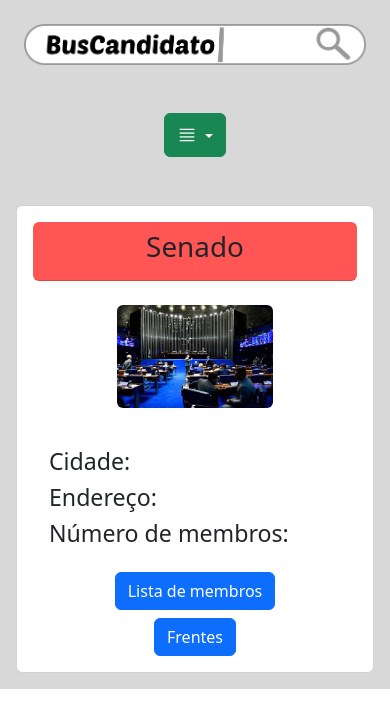
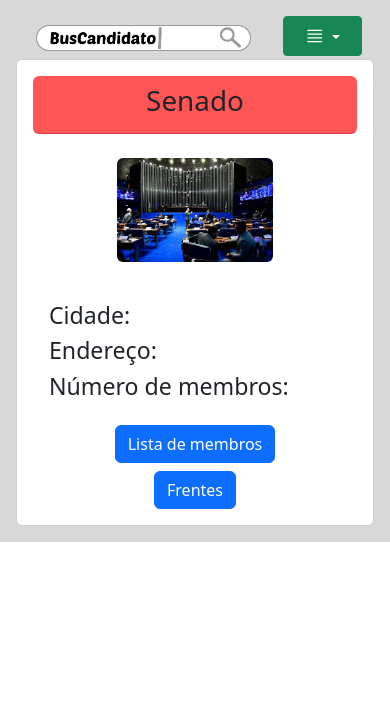
Before and after one commit to eijiuchiyama/buscandidato, a React (Create React App) app in the folder Front/buscandidato/: page /senado in a window 390 px wide. Shown: the top 728 px of the page. Built offline with nearby package versions, Linux system fonts and the light colour scheme.

Commit message:
Adjust mobile responsiveness for main page
Signed-off-by: Marcelo Mendes Spessoto Junior <marcelomspessoto@gmail.com>

```diff
--- a/Front/buscandidato/src/App.js
+++ b/Front/buscandidato/src/App.js
@@ -40,15 +40,13 @@ function SearchBarContent(){
       </div>}
       {isMobile &&
       <div class="container">
-        <div class="text-center">
-          <div class="mb-3">
-            <DropdownMenu optionsList={["Candidato", "Partido", "Casa Legislativa"]} >
-              <h7>Tags</h7>
+        <div class="row">
+          <div class="col">
+            <DropdownMenu optionsList={["Candidato", "Partido", "Casa Legislativa"]}>
             </DropdownMenu>
           </div>
-          <div>
+          <div class="col-8">
             <Form.Control
-                placeholder="Procure por um candidato ou político"
               />
           </div>
         </div>
@@ -135,12 +133,12 @@ export function Header(){
         </div>
       </div>}
       {isMobile &&
-      <div class="container-flex">
-      <div class="text-center">
-        <div class="m-2">
+      <div class="container">
+        <div class="row">
+          <div class="col-8 m-2">
             <Link to='/'><img src={logo} class="img-fluid" alt="BusCandidatoLogo"></img></Link>
           </div>
-        <div class="m-5">
+          <div class="col">
             <DropdownMenu optionsList={[
               <Link to='/' style={{color: "#000000", textDecoration: "none"}}>Página Inicial</Link>,
               <Link to='/candidatos' style={{color: "#000000", textDecoration: "none"}}>Todos os Políticos</Link>,
--- a/Front/buscandidato/src/components/ContentBox.js
+++ b/Front/buscandidato/src/components/ContentBox.js
@@ -3,7 +3,7 @@ function ContentBox({ children, header }) {
     <>
       <div >
         <h1 class="text-center"> {header} </h1>
-        <div class="bg-black rounded m-5 p-5"> {children} </div>
+        <div class="bg-black rounded m-3 p-5"> {children} </div>
       </div>
     </>
   );
--- a/Front/buscandidato/src/components/DropdownMenu.js
+++ b/Front/buscandidato/src/components/DropdownMenu.js
@@ -2,16 +2,16 @@ import Dropdown from 'react-bootstrap/Dropdown';
 
 function DropdownMenu({children, optionsList}) {
   return (
-    <>
-      <Dropdown>
-        <Dropdown.Toggle variant="success">
+    <div class="max-w-xs">
+      <Dropdown class="max-w-xs">
+        <Dropdown.Toggle variant="success" size="sm" style={{ width: "100%", height: "100%" }}>
           {children}
         </Dropdown.Toggle>
         <DropdownItems
           optionsList={optionsList}
         />
       </Dropdown>
-    </>
+    </div>
   );
 }
 
```
Lines whose indentation alone changed are shown as unchanged.
